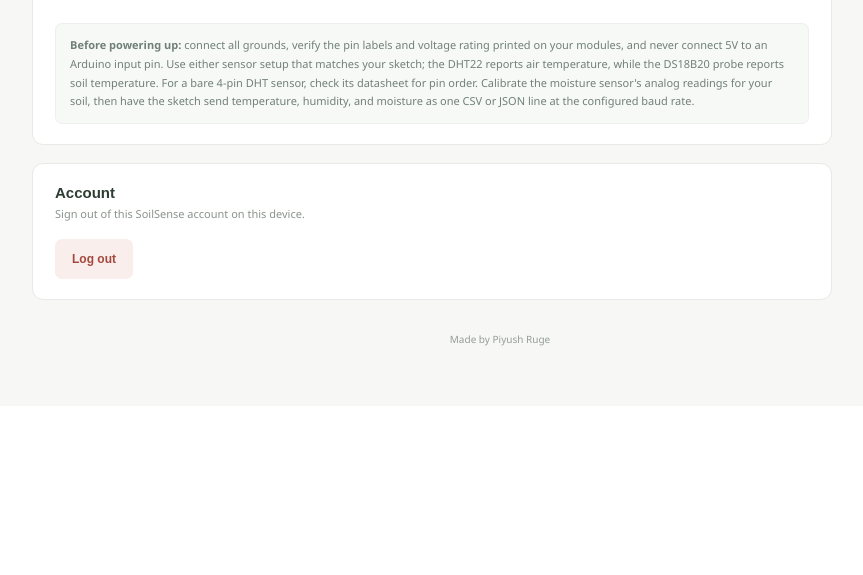
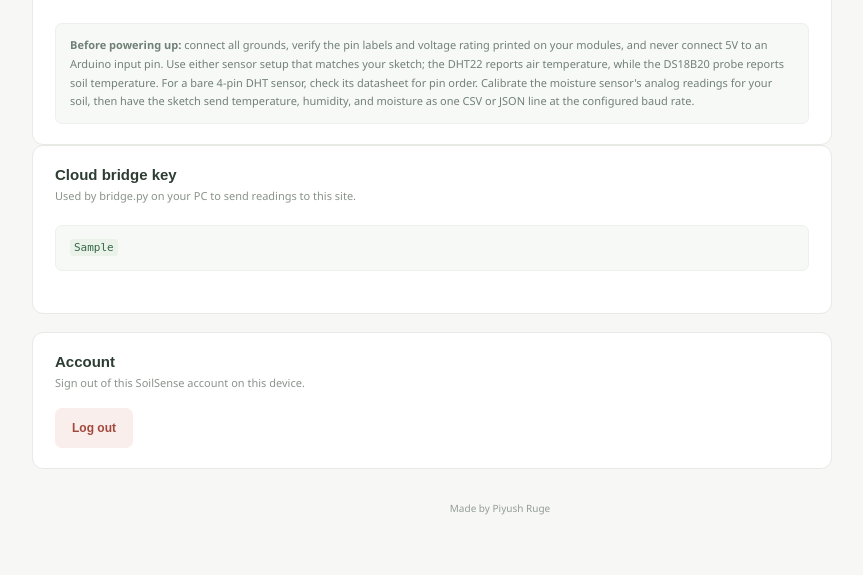
Before and after one commit to piyushruge10/SoilSense, a Django app: template core/templates/core/settings.html in a window 1280 px wide. Shown: the part 1299-1874 px from the top of the page, without its empty margins (264-1127 px from the left). Before the commit the page ends 1645 px from the top, so only its background shows below. Run offline with Django 5.2, Linux system fonts and the light colour scheme; the template is opened without the code that fills it: most values are stand-ins (such as "Sample title", 1, 10 or a date in 2020); form fields are guessed from the names that the template uses.

Commit message:
Update settings.html

```diff
--- a/core/templates/core/settings.html
+++ b/core/templates/core/settings.html
@@ -37,6 +37,10 @@
   </div>
   <p class="protocol-note"><strong>Before powering up:</strong> connect all grounds, verify the pin labels and voltage rating printed on your modules, and never connect 5V to an Arduino input pin. Use either sensor setup that matches your sketch; the DHT22 reports air temperature, while the DS18B20 probe reports soil temperature. For a bare 4-pin DHT sensor, check its datasheet for pin order. Calibrate the moisture sensor's analog readings for your soil, then have the sketch send temperature, humidity, and moisture as one CSV or JSON line at the configured baud rate.</p>
 </section>
+<section class="panel settings-panel">
+  <div class="panel-heading"><div><h2>Cloud bridge key</h2><p>Used by bridge.py on your PC to send readings to this site.</p></div></div>
+  <div class="protocol-note"><code>{{ ingest_key }}</code></div>
+</section>
 <section class="panel settings-panel logout-panel">
   <div class="panel-heading"><div><h2>Account</h2><p>Sign out of this SoilSense account on this device.</p></div></div>
   <form method="post" action="{% url 'logout' %}" class="logout-form">{% csrf_token %}<button type="submit" class="button button-secondary">Log out</button></form>
```
